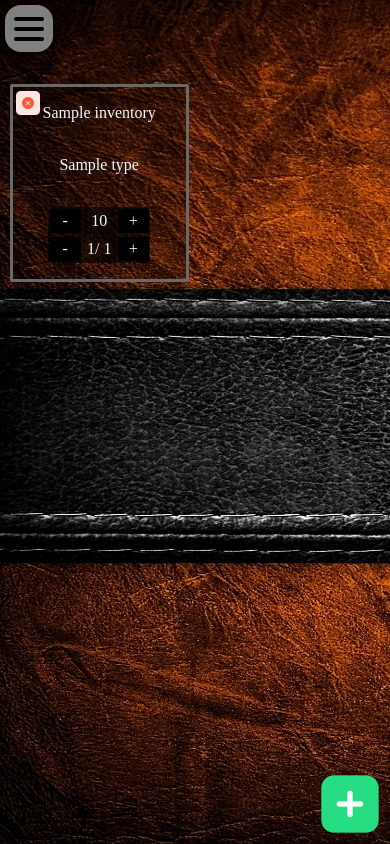
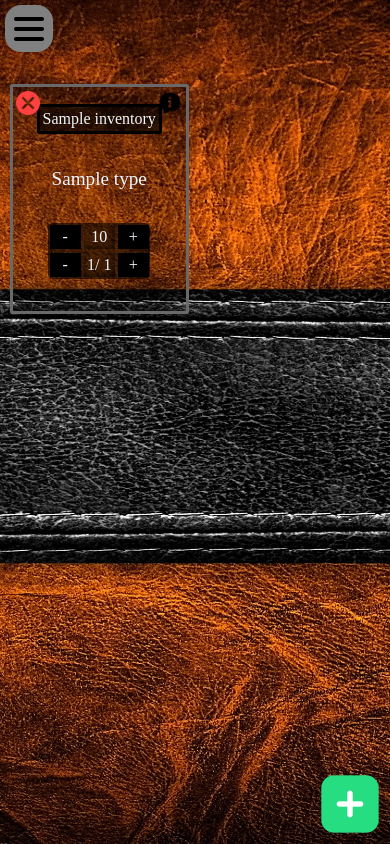
Before and after one commit to jakubovnik/KDnD-panel, a PHP site: page /inventory.php in a window 390 px wide. Run offline with PHP 8.4, Linux system fonts and the light colour scheme; the visitor is signed in with stand-in values (Sample User, id 1); tables that the repository leaves empty hold one stand-in row (values such as "Sample post").

Commit message:
added info button to items in inventory and improved the mobile inventory UI

```diff
--- a/www/get_inventory.php
+++ b/www/get_inventory.php
@@ -12,9 +12,10 @@ if($_POST['sort'] == "default"){
 }
 $result = $conn->query($sql);
 while($row = $result->fetch_assoc()){
-    echo "<div class='item-box' id='item-box-".$row['id']."' onclick='reveal_details(".$row['id'].")' ";
-    echo ";'>";
-        echo '<img src="images/remove.png" alt="rmv button" class="item-remove-button" id="item-remove-button-'.$row['id'].'" onclick="remove_item('.$row['id'].')">';
+    echo "<div class='item-box' id='item-box-".$row['id']."'>";
+    // echo "<div class='item-box' id='item-box-".$row['id']."' onclick='reveal_details(".$row['id'].")' ";
+        echo '<img src="images/cancel.png" alt="rmv button" class="item-remove-button" id="item-remove-button-'.$row['id'].'" onclick="remove_item('.$row['id'].')">';
+        echo '<img src="images/information.png" alt="show more button" class="item-description-button" id="item-description-button-'.$row['id'].'" onclick="reveal_details('.$row['id'].')">';
         echo "<span class='item-name";
             if(strlen($row['name']) > 20){
                 echo " long-name-item-1";
--- a/www/inventory.php
+++ b/www/inventory.php
@@ -11,8 +11,8 @@ require "header.php";
     <img src="images/add.png" alt="add button" id="add-button" onclick="reveal_add_item()">
     <div id="add-item-background" style="display: none;">
         <div id="add-item-box">
-            <input type="text" placeholder="New Item Name" id="add-item-name" class="add-item-text" oninput="this.size = this.value.length">
-            <select name="add-item-type" id="add-item-type" class="add-item-text" oninput="this.size = this.value.length">
+            <input type="text" placeholder="New Item Name" id="add-item-name" class="add-item-text" oninput="this.size = this.value.length * 0.6">
+            <select name="add-item-type" id="add-item-type" class="add-item-text" oninput="this.size = this.value.length * 0.6">
                 <?php
                     require "dbconnect.php";
                     $sql = "SELECT * FROM kdnd.type ORDER BY id";
@@ -94,7 +94,7 @@ function reveal_details(id){
     if(shown_id != 0){
         document.getElementById("item-description-"+shown_id).style.display = "none";
     }
-    document.getElementById("item-description-"+id).style.display = "block";
+    document.getElementById("item-description-"+id).style.display = "flex";
     shown_id = id;
 }
 function hide_details(){//doesnt work and i have no idea why |||UPDATE: it works now for some unknown reason :D
--- a/www/mobile-style.css
+++ b/www/mobile-style.css
@@ -99,6 +99,8 @@ body, html{
 .inventory-background{
     background-image: url("images/leather-texture.jpg");
     background-size: cover;
+    background-repeat: no-repeat;
+    background-position: center center;
 }
 #inventory{
     display: grid;
@@ -107,8 +109,9 @@ body, html{
     width: 95vw;
     margin-left: auto;
     margin-right: auto;
-    max-height: 90vh;
+    max-height: 80vh;
     padding-top: 10vh;
+    padding-bottom: 10vh;
     overflow-x: hidden;
     overflow-y: auto;
     -ms-overflow-style: none;  /* IE and Edge */
@@ -123,7 +126,7 @@ body, html{
     flex-direction: column;
     justify-content: space-around;
     align-items: center;
-    height: 12rem;
+    height: 14rem;
     background-color: rgba(0, 0, 0, 0.25);
     border-color: dimgray;
     border-radius: 2px;
@@ -133,12 +136,31 @@ body, html{
 .item-box *{
     color: aliceblue;
 }
+.item-name{
+    font-size: 1.5rem;
+    border-style: solid;
+    border-radius: 2px;
+    border-width: 3px;
+    padding: 3px;
+    background-color: rgba(0, 0, 0, 0.65);
+    max-width: 80%;
+}
+.long-name-item-1{
+    font-size: 0.5rem;
+}
+.long-name-item-2{
+    font-size: 1rem;
+}
+.item-type{
+    font-size: 1.2rem;
+}
 .item-numbers{
     display: grid;
     width: auto;
     grid-template-columns: repeat(3, 1fr);
     border-radius: 5px;
     background-color: rgba(0, 0, 0, 0.6);
+    margin-bottom: 1rem;
 }
 .item-numbers div{
     text-align: center;
@@ -156,6 +178,8 @@ body, html{
     background-color: rgba(0, 0, 0, 0.5);
     color: aliceblue;
     text-align: center;
+    justify-content: center;
+    align-items: center;
     z-index: 2000;
 }
 .item-remove-button{
@@ -165,10 +189,18 @@ body, html{
     top: 0.2rem;
     left: 0.2rem;
 }
+.item-description-button{
+    position: absolute;
+    width: 1.5rem;
+    height: 1.5rem;
+    top: 0.2rem;
+    right: 0.2rem;
+}
 #add-button{
     position: fixed;
     width: 4rem;
     height: 4rem;
     bottom: 0.5rem;
     right: 0.5rem;
+    z-index: 1000;
 }
```
Also changed, not shown: www/style.css (+14 -3 lines), www/images/cancel.png (added), www/images/information.png (added), www/images/pencil.png (added).
